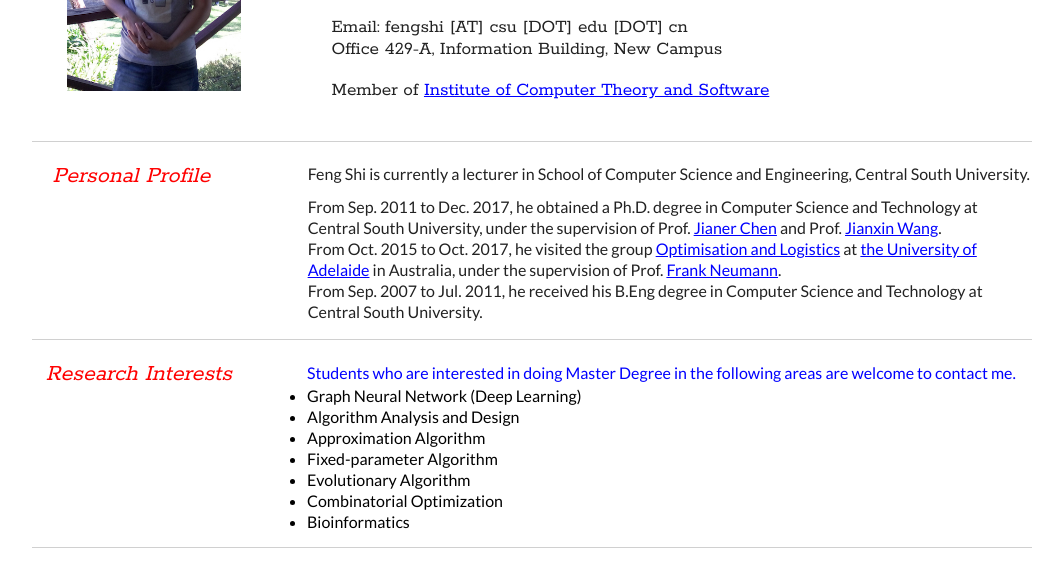
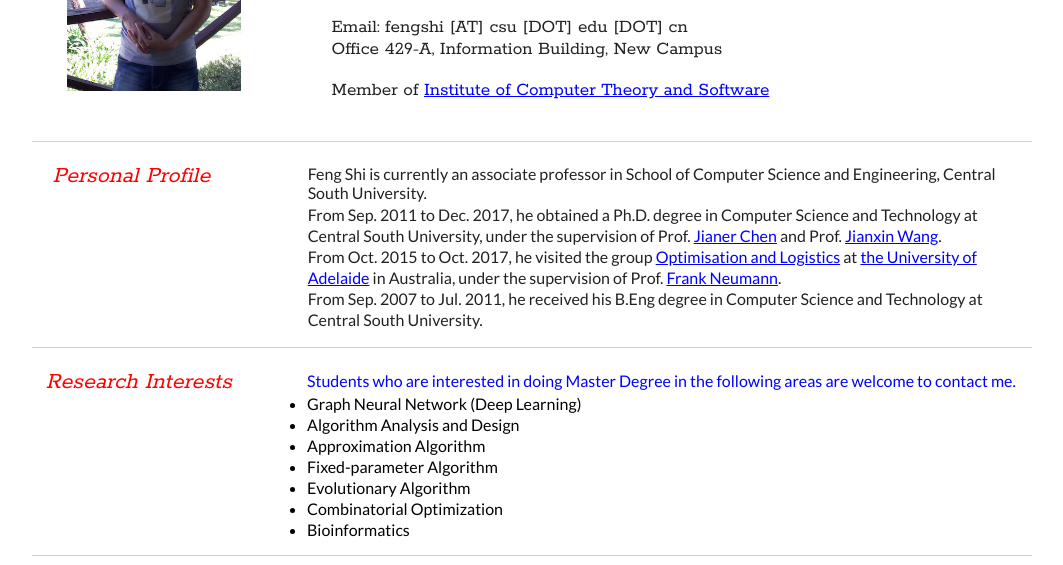
Before and after one commit to FengSHIatCS/FengSHIatCS.github.io, a plain HTML site: page index.html in a window 1280 px wide. Shown: the part 200-765 px from the top of the page, without its empty margins (108-1171 px from the left). Drawn offline with Linux system fonts and the light colour scheme; a script that the page names is missing.

Commit message:
Update index.html

```diff
--- a/index.html
+++ b/index.html
@@ -125,7 +125,7 @@ a:visited{text-decoration: underline;color: blue}
 <table border="0">
   <tr>
     <th>&nbsp;&nbsp;&nbsp;&nbsp;&nbsp;&nbsp;&nbsp;</th>
-    <td style="height:30px; align="left">Feng Shi is currently a lecturer in School of Computer Science and Engineering, Central South University.</td>
+    <td style="height:30px; align="left">Feng Shi is currently an associate professor in School of Computer Science and Engineering, Central South University.</td>
   </tr>
   <tr>
     <td>&nbsp;&nbsp;&nbsp;&nbsp;</td>
```
